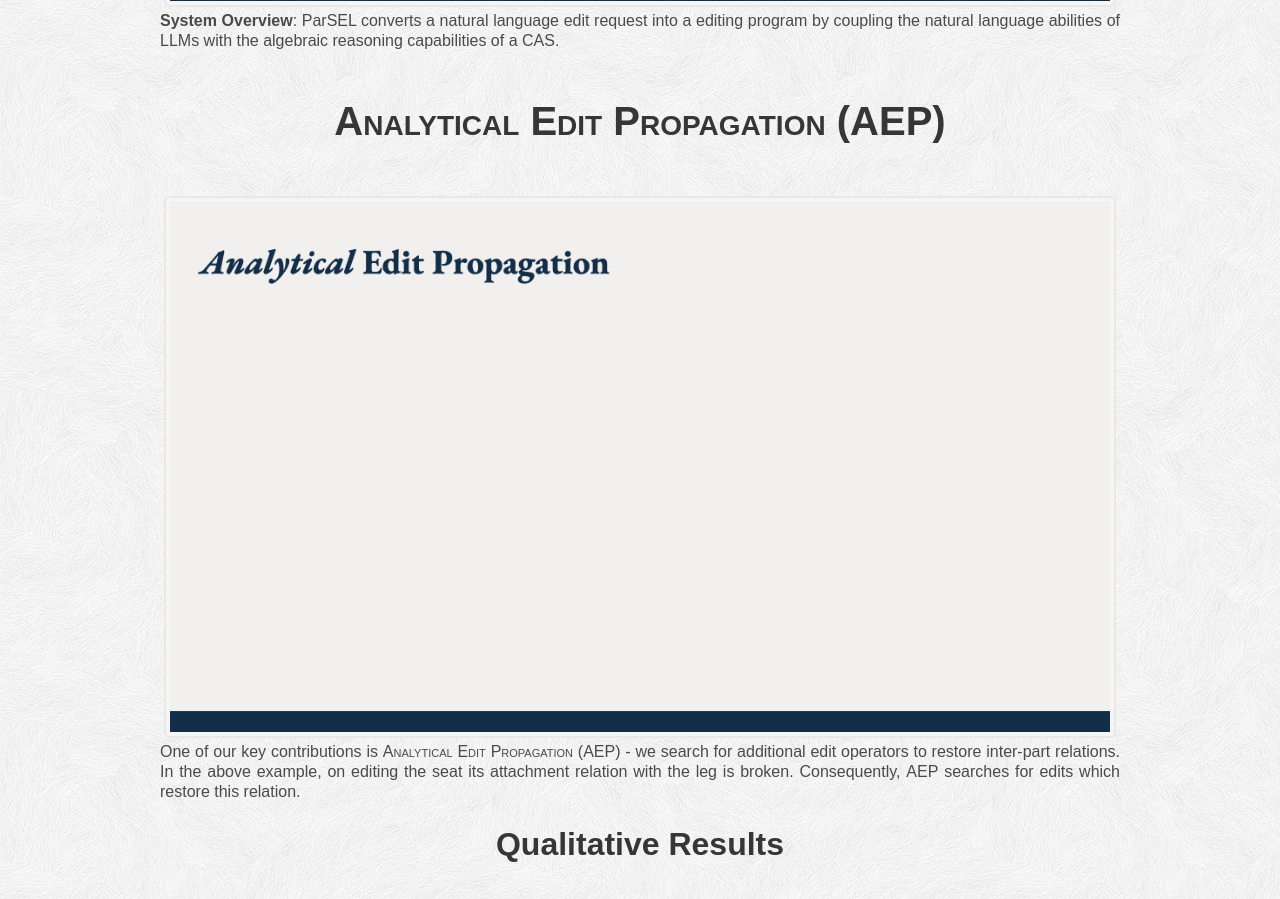
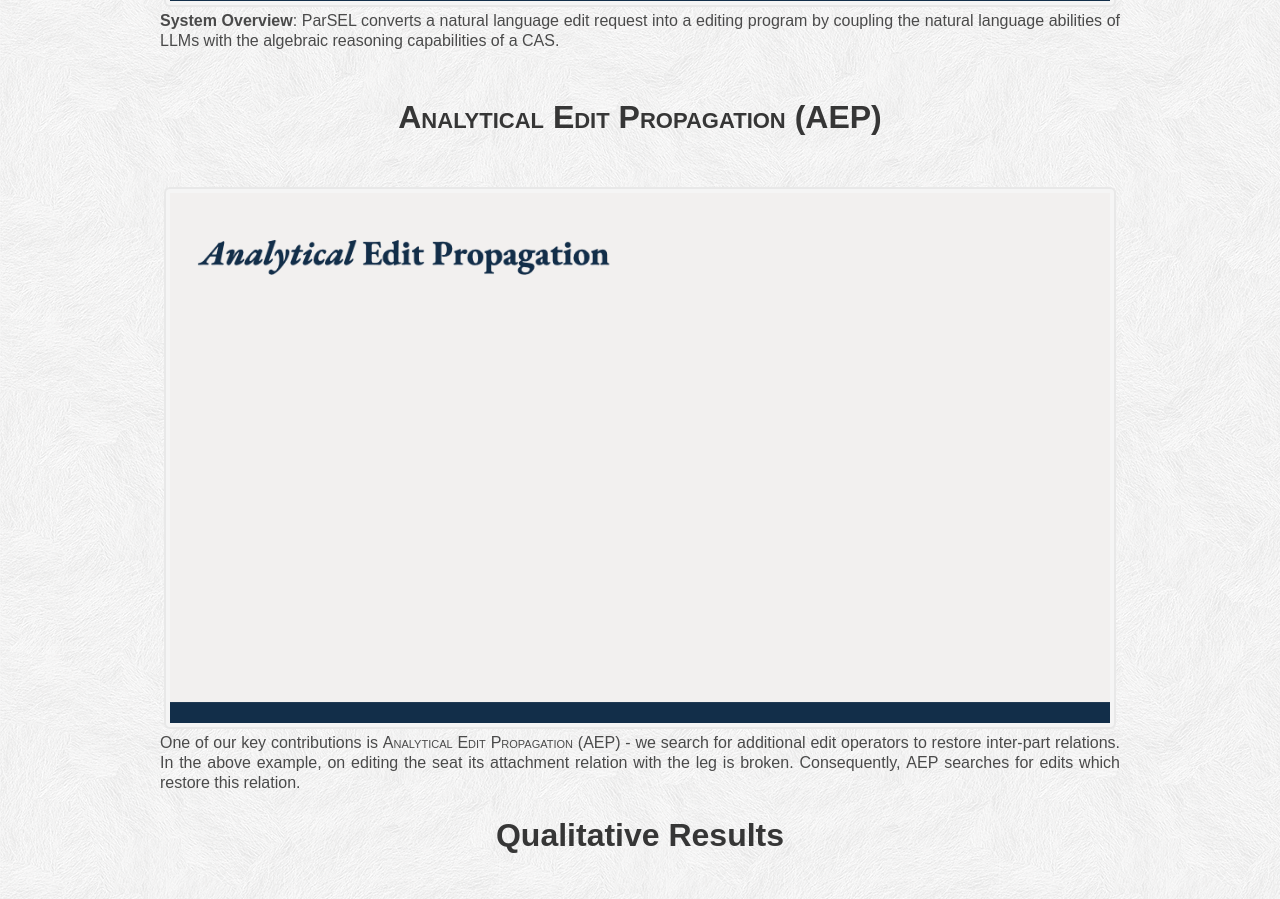
Before and after one commit to BardOfCodes/parSEL, a plain HTML site: page index.html in a window 1280 px wide. Shown: the part 4681-5580 px from the top of the page. Drawn offline with nearby package versions, Linux system fonts and the light colour scheme; some packages are replaced by stand-ins of ours; a script that the page names is missing; some icons are missing; a web font is replaced by a local one.

Commit message:
smaller aep heading

```diff
--- a/index.html
+++ b/index.html
@@ -269,7 +269,7 @@ The ability to edit 3D assets from natural language presents a compelling paradi
   <div class="container is-max-desktop">
     <div class="columns is-centered">
       <div class="column has-text-centered">
-        <h2 class="title is-2"><span class="dnerf">Analytical Edit Propagation (AEP)</span> </h2>
+        <h2 class="title is-3"><span class="dnerf">Analytical Edit Propagation (AEP)</span> </h2>
         <br>
         <div class="box m-1 p-1 is-vcentered">
         <figure class="image">
```
